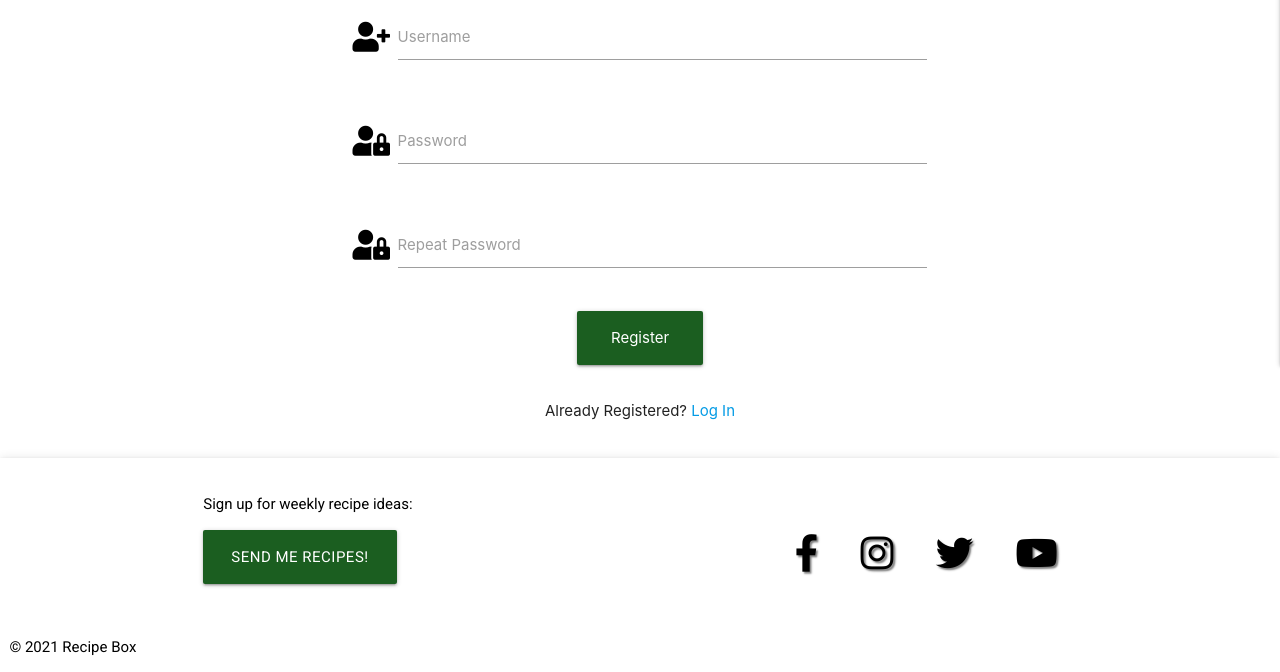
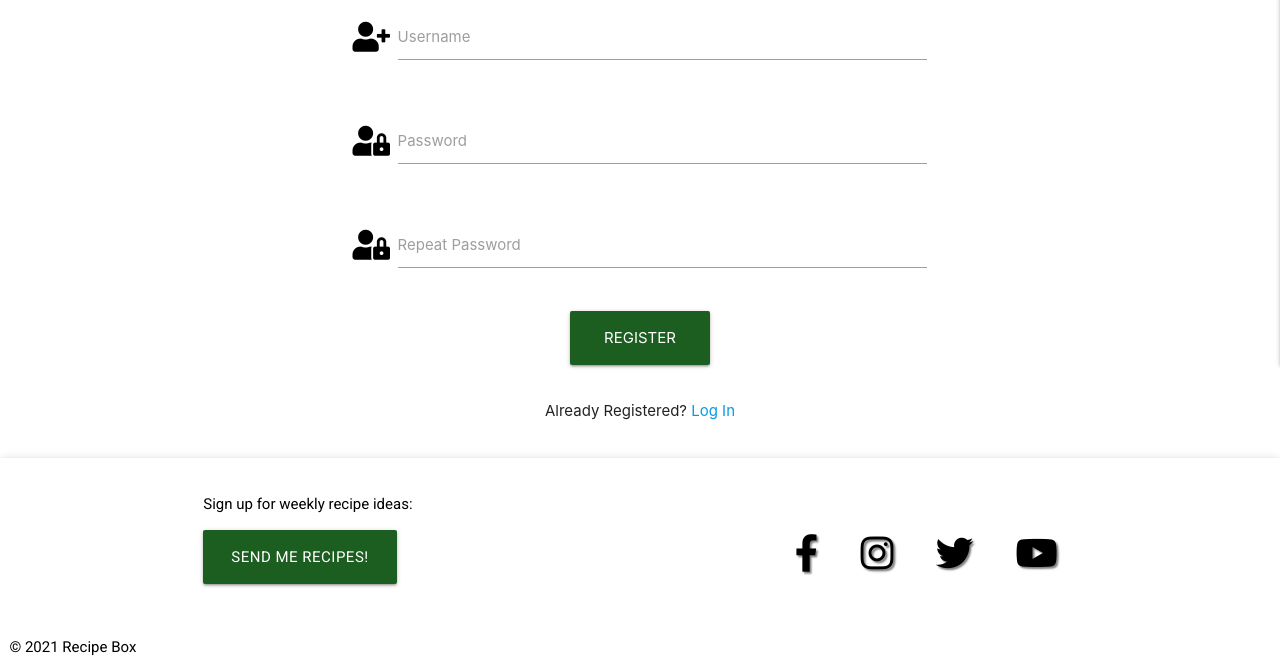
Before and after one commit to theopmw/recipe-box, a Flask app: page /register in a window 1280 px wide. Shown: the part 495-1167 px from the top of the page. Run offline with Flask 2, Linux system fonts and the light colour scheme; some libraries are stand-ins or nearby versions; some web fonts are replaced.

Commit message:
Add uppercase to all submit buttons

```diff
--- a/static/css/style.css
+++ b/static/css/style.css
@@ -166,6 +166,10 @@ input[type="submit" i] {
   color: white;
   background-color: #1b5e20;
   border: none;
+}
+
+#submit {
+  text-transform: uppercase;
 }
 
 /*
```
